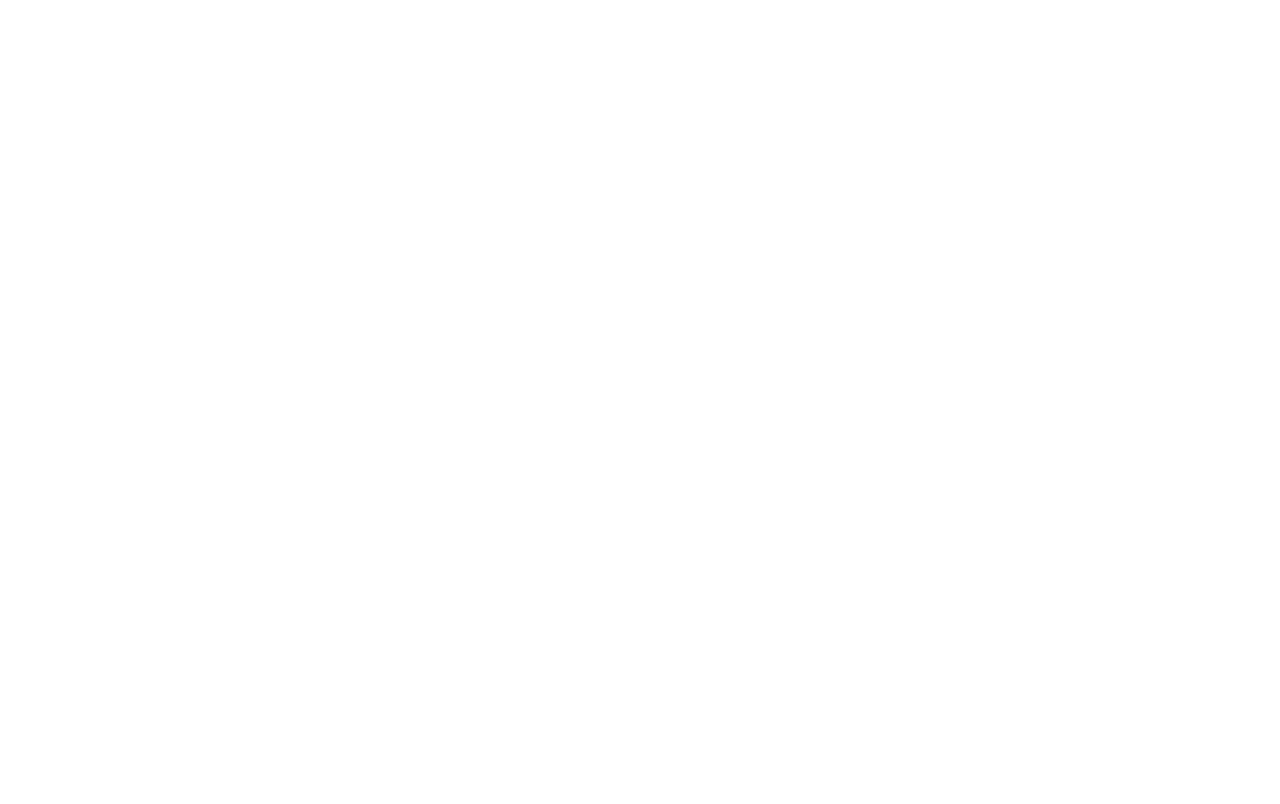
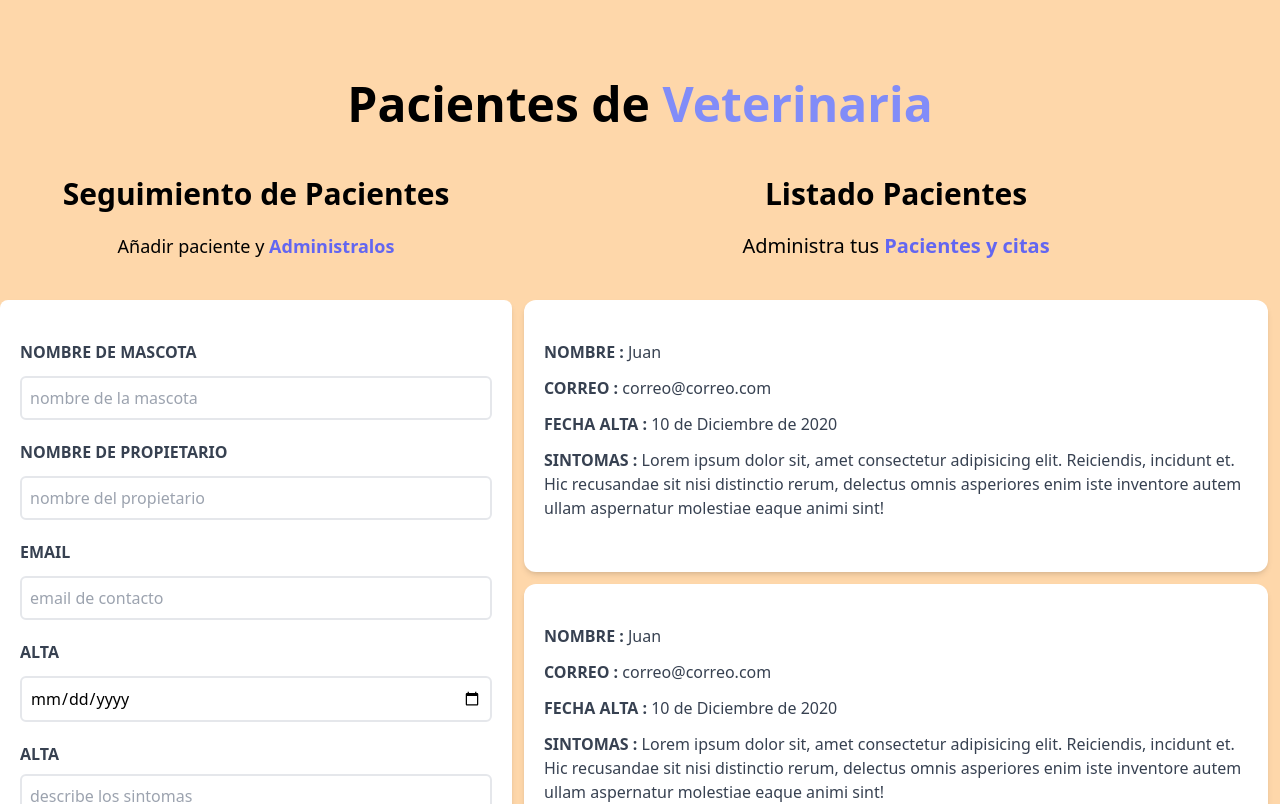
Before and after one commit to se733/administrador-veterinaria, a React (Vite) app: page / in a window 1280 px wide. Shown: the top 804 px of the page. Built offline with nearby package versions, Linux system fonts and the light colour scheme.

Commit message:
performance de vistas

```diff
--- a/index.html
+++ b/index.html
@@ -6,7 +6,7 @@
     <meta name="viewport" content="width=device-width, initial-scale=1.0" />
     <title>Veterinaria</title>
   </head>
-  <body>
+  <body class="bg-orange-200 h-screen">
     <div id="root"></div>
     <script type="module" src="/src/main.jsx"></script>
   </body>
--- a/package.json
+++ b/package.json
@@ -16,6 +16,9 @@
     "@types/react": "^18.0.24",
     "@types/react-dom": "^18.0.8",
     "@vitejs/plugin-react": "^2.2.0",
+    "autoprefixer": "^10.4.13",
+    "postcss": "^8.4.19",
+    "tailwindcss": "^3.2.4",
     "vite": "^3.2.3"
   }
 }
--- /dev/null
+++ b/postcss.config.cjs
@@ -0,0 +1,6 @@
+module.exports = {
+  plugins: {
+    tailwindcss: {},
+    autoprefixer: {},
+  },
+}
--- a/src/App.jsx
+++ b/src/App.jsx
@@ -1,11 +1,17 @@
-
+import { Formulario } from "./components/Formulario";
+import { Header } from "./components/Header";
+import { ListadoPacientes } from "./components/ListadoPacientes";
 
 function App() {
   return (
-    <div className="App">
-
+    <div className="container mx-auto mt-20">
+      <Header />
+      <div className="mt-12 md:flex">
+        <Formulario />
+        <ListadoPacientes />
+      </div>
     </div>
-  )
+  );
 }
 
-export default App
+export default App;
--- /dev/null
+++ b/src/components/Formulario.jsx
@@ -0,0 +1,94 @@
+import React from "react";
+
+export const Formulario = () => {
+  return (
+    <div className="md:w-1/2 lg:w-2/5">
+      <h2 className="font-black text-3xl text-center">
+        Seguimiento de Pacientes
+      </h2>
+
+      <p className="text-lg mt-5 text-center mb-10">
+        Añadir paciente y {""}
+        <span className="text-indigo-500 font-bold ">Administralos </span>
+      </p>
+
+      <form className="bg-white shadow-md rounded-lg py-10 px-5 mb-10">
+        <div className="mb-5">
+          <label
+            htmlFor="mascota"
+            className="block text-gray-700 uppercase font-bold"
+          >
+            Nombre de mascota
+          </label>
+          <input
+            id="mascota"
+            type="text"
+            placeholder="nombre de la mascota"
+            className="border-2 w-full p-2 mt-3 placeholder-gray-400 rounded-md"
+          />
+        </div>
+
+        <div className="mb-5">
+          <label
+            htmlFor="propietario"
+            className="block text-gray-700 uppercase font-bold"
+          >
+            Nombre de propietario
+          </label>
+          <input
+            id="propietario"
+            type="text"
+            placeholder="nombre del propietario"
+            className="border-2 w-full p-2 mt-3 placeholder-gray-400 rounded-md"
+          />
+        </div>
+
+        <div className="mb-5">
+          <label
+            htmlFor="email"
+            className="block text-gray-700 uppercase font-bold"
+          >
+            Email
+          </label>
+          <input
+            id="email"
+            type="email"
+            placeholder="email de contacto"
+            className="border-2 w-full p-2 mt-3 placeholder-gray-400 rounded-md"
+          />
+        </div>
+        <div className="mb-5">
+          <label
+            htmlFor="alta"
+            className="block text-gray-700 uppercase font-bold"
+          >
+            Alta
+          </label>
+          <input
+            id="alta"
+            type="date"
+            className="border-2 w-full p-2 mt-3 placeholder-gray-400 rounded-md"
+          />
+        </div>
+        <div className="mb-5">
+          <label
+            htmlFor="sintomas"
+            className="block text-gray-700 uppercase font-bold"
+          >
+            Alta
+          </label>
+          <textarea
+            id="sintomas"
+            className="border-2 w-full p-2 mt-2 placeholder-gray-400 rounded-md"
+            placeholder="describe los sintomas"
+          ></textarea>
+        </div>
+        <input
+          type="submit"
+          className="bg-indigo-500 w-full p-3 text-white uppercase font-bold hover:bg-indigo-600 cursor-pointer transition-all"
+          value="Agregar paciente"
+        />
+      </form>
+    </div>
+  );
+};
--- /dev/null
+++ b/src/components/Header.jsx
@@ -0,0 +1,11 @@
+import React from "react";
+
+export const Header = () => {
+  return (
+    <>
+      <h1 className="font-black text-5xl text-center md:w-2/3 mx-auto">
+        Pacientes de <span className="text-indigo-400">Veterinaria</span>
+      </h1>
+    </>
+  );
+};
--- /dev/null
+++ b/src/components/ListadoPacientes.jsx
@@ -0,0 +1,22 @@
+import { Paciente } from "./Paciente";
+
+export const ListadoPacientes = () => {
+  return (
+    <div className="md:w-1/2 lg:w-3/5 md:h-screen ">
+      <h2 className="font-black text-3xl text-center">Listado Pacientes</h2>
+
+      <p className="text-xl mt-5 mb-10 text-center">
+        Administra tus {""}
+        <span className="text-indigo-500 font-bold" >Pacientes y citas</span>
+      </p>
+
+     <Paciente/>
+     <Paciente/>
+     <Paciente/>
+     <Paciente/>
+     <Paciente/>
+
+
+    </div>
+  );
+};
--- /dev/null
+++ b/src/components/Paciente.jsx
@@ -0,0 +1,19 @@
+
+export const Paciente = () => {
+  return (
+    <div className="m-3 bg-white shadow-md px-5 py-10 rounded-xl">
+    <p className="font-bold mb-3 text-gray-700 uppercase"> Nombre : {""}
+        <span className="font-normal normal-case">Juan</span>
+    </p>
+    <p className="font-bold mb-3 text-gray-700 uppercase"> Correo : {""}
+        <span className="font-normal normal-case">correo@correo.com</span>
+    </p>
+    <p className="font-bold mb-3 text-gray-700 uppercase"> Fecha alta : {""}
+        <span className="font-normal normal-case">10 de Diciembre de 2020</span>
+    </p>
+    <p className="font-bold mb-3 text-gray-700 uppercase"> Sintomas : {""}
+        <span className="font-normal normal-case">Lorem ipsum dolor sit, amet consectetur adipisicing elit. Reiciendis, incidunt et. Hic recusandae sit nisi distinctio rerum, delectus omnis asperiores enim iste inventore autem ullam aspernatur molestiae eaque animi sint!</span>
+    </p>
+  </div>
+    )
+}
--- a/src/index.css
+++ b/src/index.css
@@ -1,70 +1,3 @@
-:root {
-  font-family: Inter, Avenir, Helvetica, Arial, sans-serif;
-  font-size: 16px;
-  line-height: 24px;
-  font-weight: 400;
-
-  color-scheme: light dark;
-  color: rgba(255, 255, 255, 0.87);
-  background-color: #242424;
-
-  font-synthesis: none;
-  text-rendering: optimizeLegibility;
-  -webkit-font-smoothing: antialiased;
-  -moz-osx-font-smoothing: grayscale;
-  -webkit-text-size-adjust: 100%;
-}
-
-a {
-  font-weight: 500;
-  color: #646cff;
-  text-decoration: inherit;
-}
-a:hover {
-  color: #535bf2;
-}
-
-body {
-  margin: 0;
-  display: flex;
-  place-items: center;
-  min-width: 320px;
-  min-height: 100vh;
-}
-
-h1 {
-  font-size: 3.2em;
-  line-height: 1.1;
-}
-
-button {
-  border-radius: 8px;
-  border: 1px solid transparent;
-  padding: 0.6em 1.2em;
-  font-size: 1em;
-  font-weight: 500;
-  font-family: inherit;
-  background-color: #1a1a1a;
-  cursor: pointer;
-  transition: border-color 0.25s;
-}
-button:hover {
-  border-color: #646cff;
-}
-button:focus,
-button:focus-visible {
-  outline: 4px auto -webkit-focus-ring-color;
-}
-
-@media (prefers-color-scheme: light) {
-  :root {
-    color: #213547;
-    background-color: #ffffff;
-  }
-  a:hover {
-    color: #747bff;
-  }
-  button {
-    background-color: #f9f9f9;
-  }
-}
+@tailwind base;
+@tailwind components;
+@tailwind utilities;
--- /dev/null
+++ b/tailwind.config.cjs
@@ -0,0 +1,8 @@
+/** @type {import('tailwindcss').Config} */
+module.exports = {
+  content: ["./index.html", "./src/**/*.jsx"],
+  theme: {
+    extend: {},
+  },
+  plugins: [],
+}
```
Also changed, not shown: 1 other file (tests, documents, lock files or other folders).
